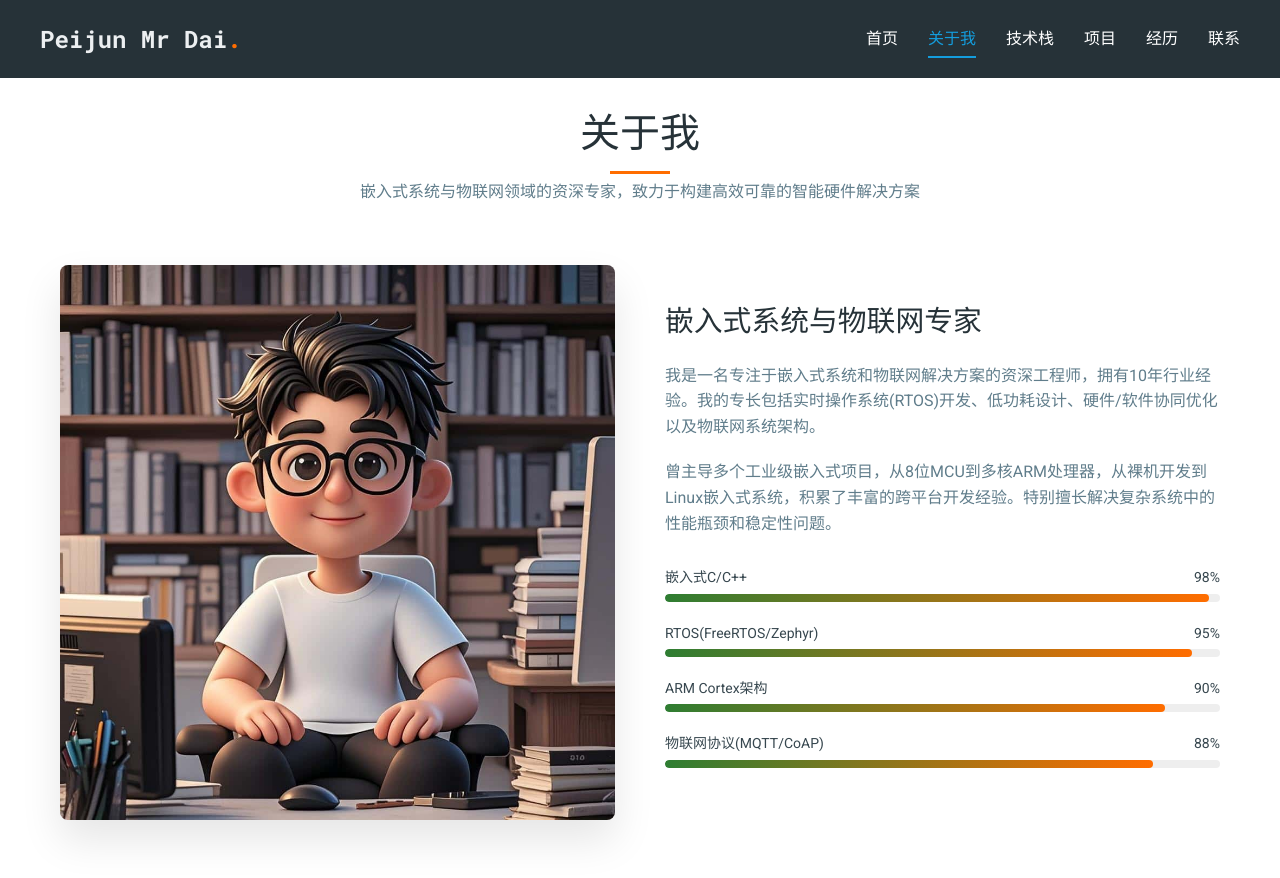
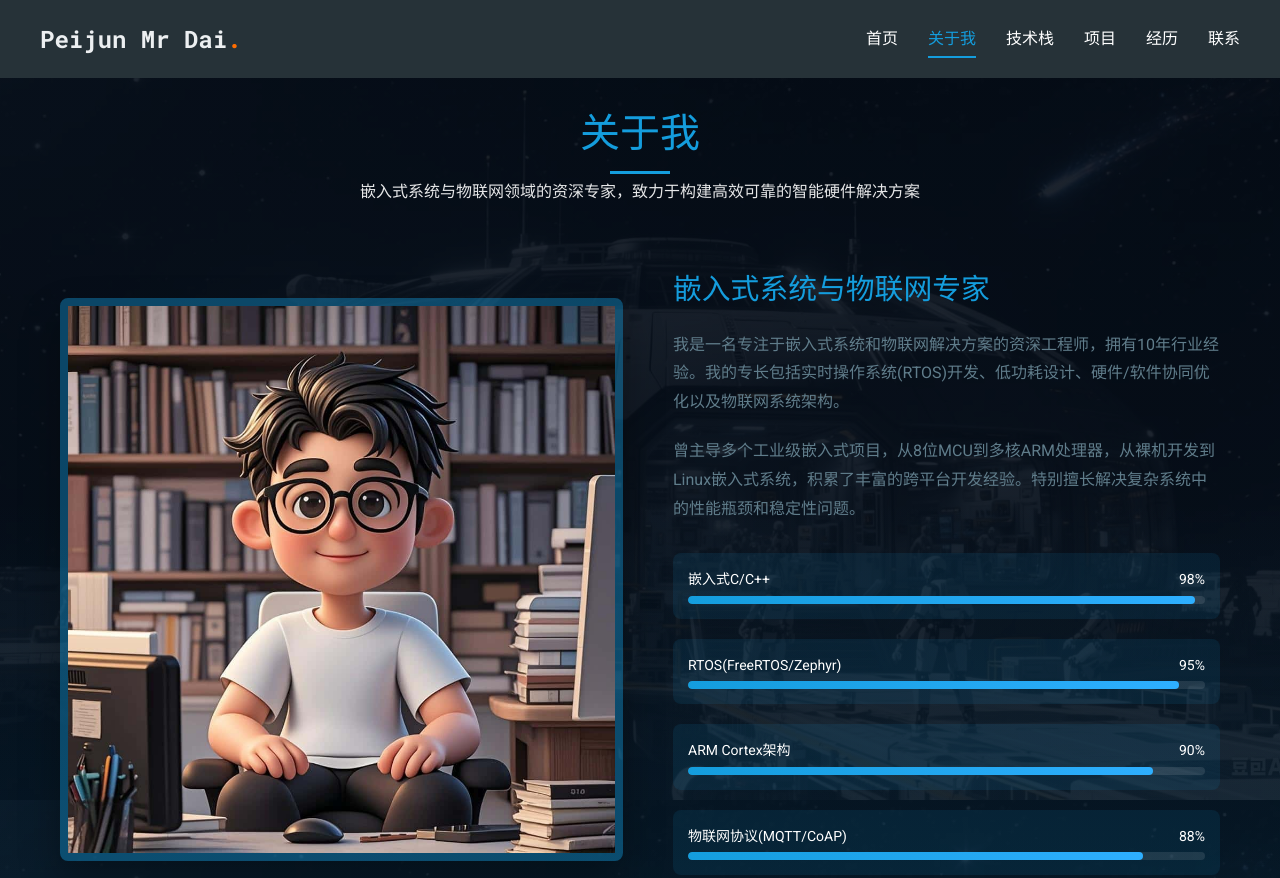
Before and after one commit to peijunMrdai/peijunMrdai.github.io, a plain HTML site: page about.html in a window 1280 px wide. Shown: the top 878 px of the page. Drawn offline with nearby package versions, Linux system fonts and the light colour scheme.

Commit message:
feat(about.html): 添加背景并优化样式

```diff
--- a/about.html
+++ b/about.html
@@ -9,23 +9,40 @@
     <link rel="stylesheet" href="https://cdn.jsdelivr.net/npm/bootstrap-icons@1.10.5/font/bootstrap-icons.css">
     <link rel="stylesheet" href="assets/css/style.css">
     <style>
-        /* 关于我页面特有样式 */
         .about {
             padding: 100px 0;
-            background-color: white;
+            background: linear-gradient(rgba(5, 13, 24, 0.9), rgba(5, 13, 24, 0.9)),
+                        url('assets/images/hero-bg.jpg') center/cover no-repeat fixed;
+            color: #fff;
+            min-height: calc(100vh - 80px);
+            position: relative;
+        }
+
+        .about::after {
+            content: '';
+            position: absolute;
+            bottom: 0;
+            left: 0;
+            right: 0;
+            height: 50%;
+            background: linear-gradient(to top, rgba(20, 157, 221, 0.1), transparent);
+            pointer-events: none;
         }
 
         .section-title {
             text-align: center;
             margin-bottom: 60px;
+            position: relative;
+            z-index: 1;
         }
 
         .section-title h2 {
             font-size: 2.5rem;
-            color: var(--secondary-color);
+            color: #149ddd;
             margin-bottom: 15px;
             position: relative;
             display: inline-block;
+            font-family: 'Roboto Mono', monospace;
         }
 
         .section-title h2:after {
@@ -33,14 +50,14 @@
             position: absolute;
             width: 60px;
             height: 3px;
-            background-color: var(--accent-color);
+            background-color: #149ddd;
             bottom: -10px;
             left: 50%;
             transform: translateX(-50%);
         }
 
         .section-title p {
-            color: var(--text-light);
+            color: rgba(255, 255, 255, 0.9);
             max-width: 700px;
             margin: 0 auto;
         }
@@ -49,34 +66,46 @@
             display: flex;
             align-items: center;
             gap: 50px;
+            position: relative;
+            z-index: 1;
+            animation: fadeIn 0.8s ease;
         }
 
         .about-img {
             flex: 1;
             border-radius: 8px;
             overflow: hidden;
-            box-shadow: 0 20px 40px rgba(0, 0, 0, 0.1);
+            box-shadow: 0 20px 40px rgba(0, 0, 0, 0.3);
+            border: 8px solid rgba(20, 157, 221, 0.2);
+            animation: borderPulse 4s infinite;
         }
 
         .about-img img {
             width: 100%;
             height: auto;
             display: block;
+            transition: transform 0.3s ease;
+        }
+
+        .about-img:hover img {
+            transform: scale(1.05);
         }
 
         .about-text {
             flex: 1;
+            color: rgba(255, 255, 255, 0.9);
         }
 
         .about-text h3 {
             font-size: 1.8rem;
             margin-bottom: 20px;
-            color: var(--secondary-color);
+            color: #149ddd;
+            font-family: 'Roboto Mono', monospace;
         }
 
         .about-text p {
             margin-bottom: 20px;
-            color: var(--text-light);
+            line-height: 1.8;
         }
 
         .skills {
@@ -85,6 +114,15 @@
 
         .skill-item {
             margin-bottom: 20px;
+            background: rgba(20, 157, 221, 0.1);
+            padding: 15px;
+            border-radius: 8px;
+            transition: all 0.3s ease;
+        }
+
+        .skill-item:hover {
+            background: rgba(20, 157, 221, 0.15);
+            transform: translateX(5px);
         }
 
         .skill-info {
@@ -92,24 +130,56 @@
             justify-content: space-between;
             margin-bottom: 5px;
             font-size: 14px;
+            color: #fff;
         }
 
         .skill-bar {
             height: 8px;
-            background-color: #eee;
+            background-color: rgba(255, 255, 255, 0.1);
             border-radius: 4px;
             overflow: hidden;
         }
 
         .skill-progress {
             height: 100%;
-            background: linear-gradient(90deg, var(--primary-color), var(--accent-color));
+            background: linear-gradient(90deg, #149ddd, #2eafff);
             border-radius: 4px;
+            transition: width 1s ease;
+        }
+
+        @keyframes fadeIn {
+            from {
+                opacity: 0;
+                transform: translateY(20px);
+            }
+            to {
+                opacity: 1;
+                transform: translateY(0);
+            }
+        }
+
+        @keyframes borderPulse {
+            0%, 100% {
+                border-color: rgba(20, 157, 221, 0.2);
+            }
+            50% {
+                border-color: rgba(20, 157, 221, 0.4);
+            }
         }
 
         @media (max-width: 992px) {
             .about-content {
                 flex-direction: column;
+                text-align: center;
+            }
+
+            .about-img {
+                max-width: 400px;
+                margin: 0 auto;
+            }
+
+            .skill-item:hover {
+                transform: translateX(0);
             }
         }
     </style>
```
Also changed, not shown: index.html (+1 -1 lines).
